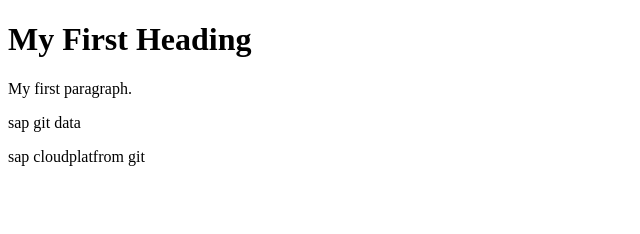
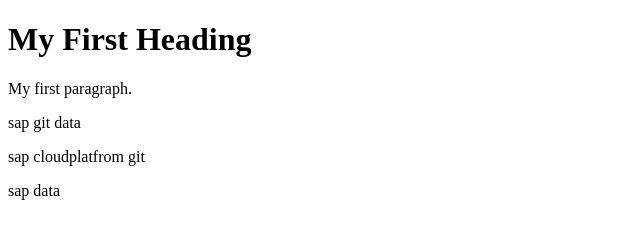
Before and after one commit to karthikeyan1801/Demo_Git1, a plain HTML site: page index.html in a window 1280 px wide. Shown: the full height of the page, 0-640 px from the left. Drawn offline with Linux system fonts and the light colour scheme.

Commit message:
new sap para data

```diff
--- a/index.html
+++ b/index.html
@@ -7,5 +7,6 @@
 <p>My first paragraph.</p>
 <p>sap git data</p>
 <p>sap cloudplatfrom git</p>
+<p>sap data</p>
 </body>
 </html>
```
